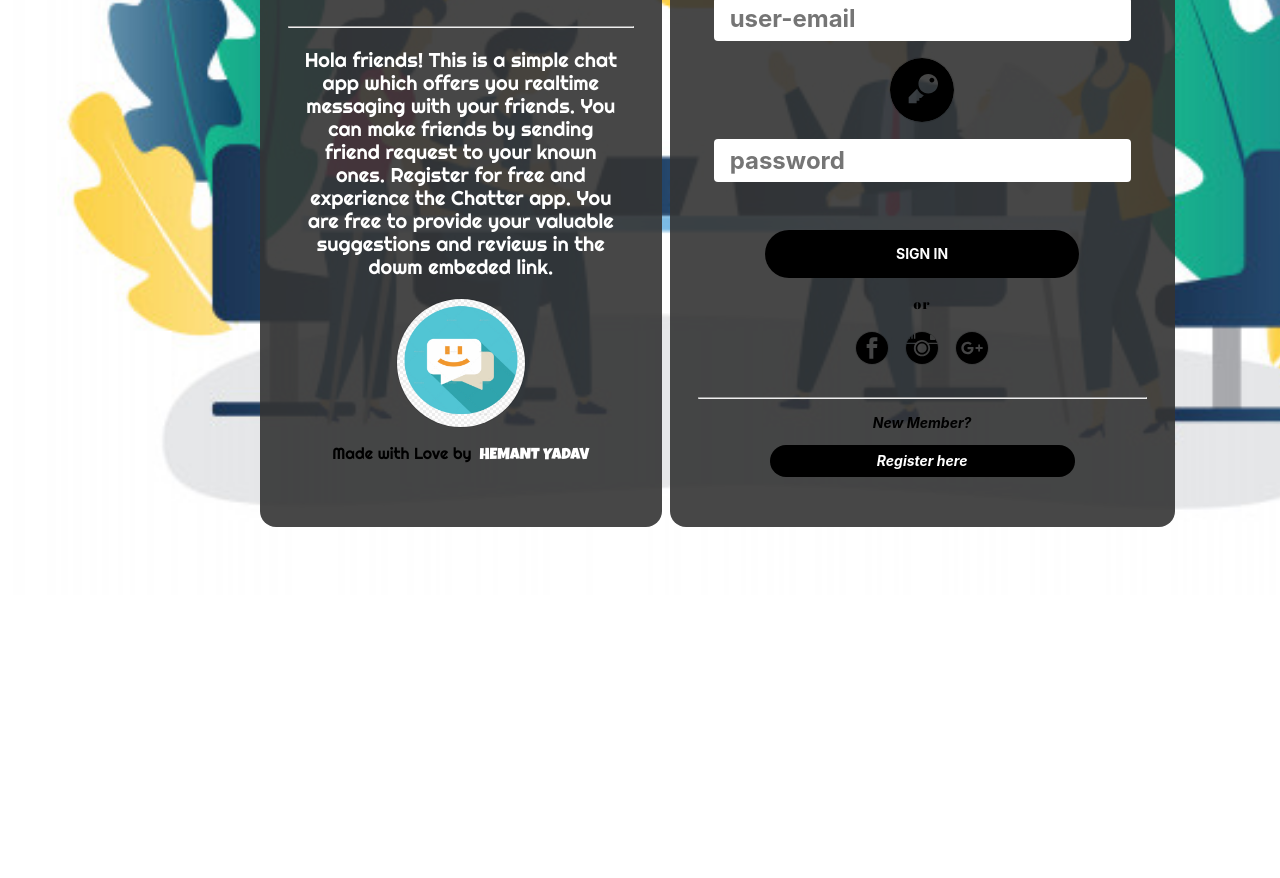
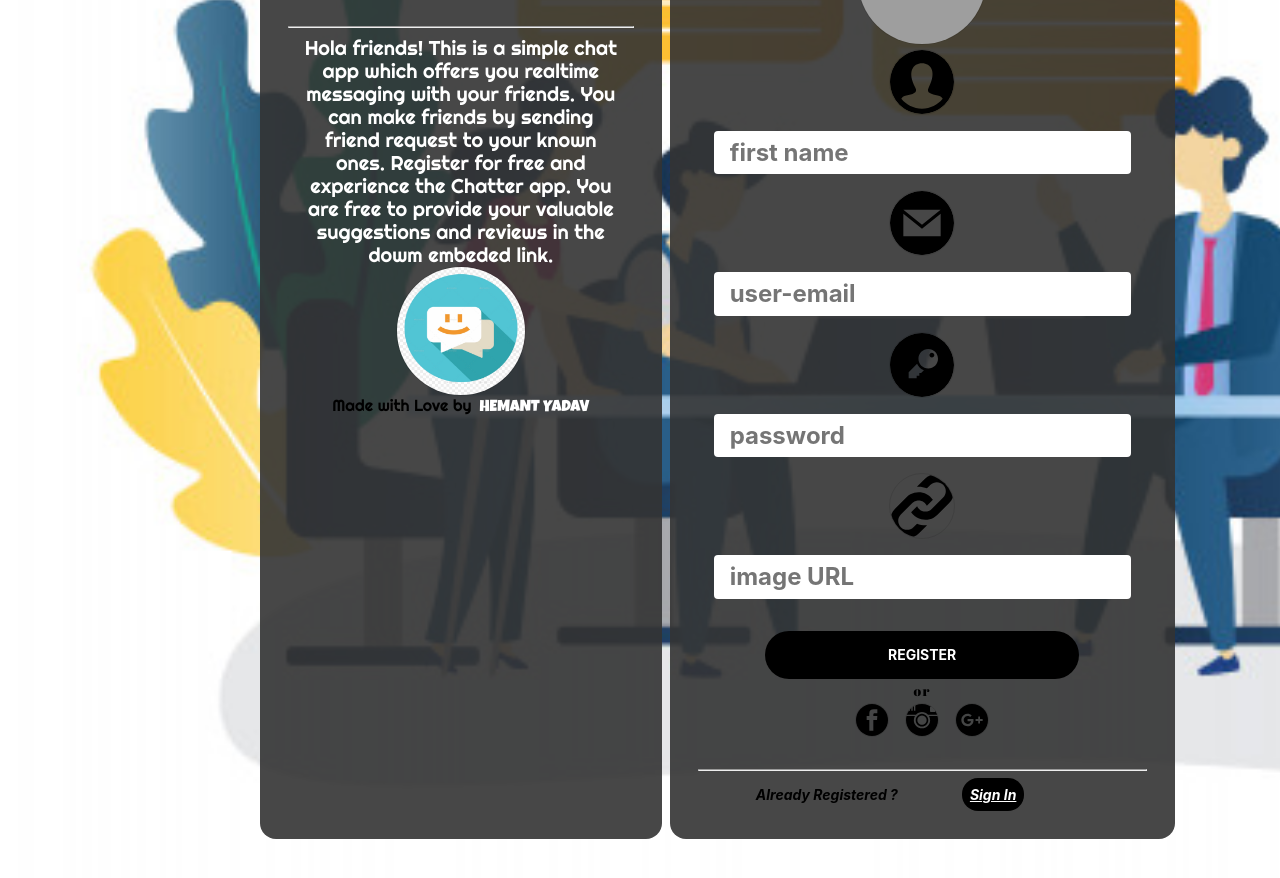
Before and after one commit to Nemesis4247/WriteItOut, a React (Create React App) app: page /register in a window 1280 px wide. Shown: the part 300-1178 px from the top of the page. Before the commit the page ends 895 px from the top, so only its background shows below. Built offline with nearby package versions, Linux system fonts and the light colour scheme; grey boxes are pictures that could not be loaded; a web font is replaced by a local one.

Commit message:
react router implemented and minor changes

```diff
--- a/package.json
+++ b/package.json
@@ -12,6 +12,7 @@
     "react-bootstrap-table-next": "^4.0.3",
     "react-bootstrap-table2-toolkit": "^2.1.3",
     "react-dom": "^16.13.1",
+    "react-router-dom": "^5.2.0",
     "react-scripts": "3.4.3",
     "tachyons": "^4.12.0"
   },
--- a/src/App.js
+++ b/src/App.js
@@ -1,11 +1,16 @@
 import React, { Component } from 'react';
-import { QuestionsList } from './Components/ques-list'
+import { QuestionsList } from './Components/Mainpage/ques-list';
+import Answer from './Components/Mainpage/Answer';
 import './App.css';
 import Register from './Components/Register/Register';
 import Signin from './Components/Signin/Signin';
+import {
+  BrowserRouter as Router,
+  Switch,
+  Route,
+} from "react-router-dom";
 
 const initialState = {
-      route: 'signin',
       user: {
         'name':'',
         'email':'',
@@ -32,17 +37,12 @@ class App extends Component {
       })
       }
 
-      onRouteChange = (route) => {
-        if(route === 'signout'){
-          this.setState(initialState);
-        }
-        this.setState({route: route});
-      }
 
       render(){
       return (
-        <div className="App">
-            {
+        <Router>
+          <div className="App">
+            {/* {
               this.state.route === 'signin'?
               <Signin loadUser = { this.loadUser } onRouteChange = { this.onRouteChange }  />:
               (
@@ -50,8 +50,23 @@ class App extends Component {
                 <Register loadUser = { this.loadUser } onRouteChange = { this.onRouteChange } />:
                 <QuestionsList />
               )
-            }
-        </div>
+            } */}
+            <Switch>
+              <Route path="/home">
+                <QuestionsList />
+              </Route>
+              <Route path="/register">
+                <Register loadUser = { this.loadUser } />
+              </Route>
+              <Route path="/question/:id">
+                <Answer />
+              </Route>
+              <Route path="/">
+                <Signin loadUser = { this.loadUser } />
+              </Route>
+            </Switch>
+          </div>
+        </Router>
       );
     }
 }
--- a/src/Components/Answer.js
+++ b/src/Components/Mainpage/Answer.js
@@ -1,6 +1,7 @@
-import React, { useEffect, useState } from 'react'
-import styles from './Answer.module.css'
-import Profile from './Signin/chico.png'
+import React, { useEffect, useState } from 'react';
+import styles from './Answer.module.css';
+import Profile from '../Signin/chico.png';
+import { useParams } from 'react-router-dom';
 
 export default function Answer() {
     const [liked, setLiked] = useState(false)
@@ -9,7 +10,10 @@ export default function Answer() {
 
     const [commentText, setCommentText] = useState('')
 
+    let { id } = useParams();
+
     useEffect(() => {
+        console.log('question id : ', id);
         if (liked) {
             setUpvoteBG('deepskyblue')
             setUpvoteTextColor('white')
@@ -18,7 +22,7 @@ export default function Answer() {
             setUpvoteBG('white')
             setUpvoteTextColor('black')
         }
-    }, [liked])
+    }, [liked, id])
 
     return (
         <div id={styles.container}>
--- a/src/Components/ques-list.js
+++ b/src/Components/Mainpage/ques-list.js
@@ -1,27 +1,41 @@
 import React, { useEffect, useState } from 'react';
 import BootstrapTable from 'react-bootstrap-table-next';
 import ToolkitProvider, { Search } from 'react-bootstrap-table2-toolkit';
+import { useHistory } from 'react-router-dom';
 const { SearchBar } = Search;
 
 export function QuestionsList() {
+    let history = useHistory();
     const columns = [{
         dataField: 'ques',
         text: 'Questions'
     }]
+
+    const rowEvents = {
+        onClick : (e, row ,index) => {
+            history.push(`/question/${row.id}`)
+        }
+    }
+
     const testquestions = [{
-        ques : 'how are you??'
+        ques : 'how are you??',
+        id : 1
     },
     {
-        ques : 'what are you??'
+        ques : 'what are you??',
+        id : 2
     },
     {
-        ques : 'who are you??'
+        ques : 'who are you??',
+        id : 3
     },
     {
-        ques : 'where are you??'
+        ques : 'where are you??',
+        id : 3
     },
     {
-        ques : 'how are you1??'
+        ques : 'how are you1??',
+        id : 4
     }]
     const [questions, setquestions] = useState(testquestions)
 
@@ -46,6 +60,7 @@ export function QuestionsList() {
                 <div>
                     <SearchBar { ...props.searchProps } />
                     <BootstrapTable
+                    rowEvents={ rowEvents }
                     { ...props.baseProps }
                     />
                 </div>
--- a/src/Components/Register/Register.js
+++ b/src/Components/Register/Register.js
@@ -9,6 +9,7 @@ import mail from './mail.svg';
 import link from './link.svg';
 import { zoomIn } from 'react-animations';
 import Radium, {StyleRoot} from 'radium';
+import { NavLink } from 'react-router-dom';
 
 
 const styles = {
@@ -62,13 +63,12 @@ class Register extends React.Component {
 				if(data.id){
 					const friends = [];
 					this.props.loadUser(data, friends);
-					this.props.onRouteChange('home');
+					// this.props.onRouteChange('home');
 				}
 			})
 	}
 
 	render(){
-		const { onRouteChange } = this.props;
 	return(
 		<StyleRoot>
 		<div className="tc dt pv5 ph7" style={styles.zoomIn}>
@@ -170,11 +170,16 @@ class Register extends React.Component {
 		        <hr className="mt4"/>
 		        <div className="tc b f6 mt2 glow pa2 i">
 		          Already Registered ?
-		          <p
+				  	<NavLink
+					  to="/"
+					  className="white pointer bg-black pa2 mh5 br4"
+					>Sign In
+					</NavLink>
+		          {/* <p
 			          className="white pointer bg-black pa2 mh5 br4"
 			          onClick={() => onRouteChange('signin')}>
 			          Sign In
-		          </p>
+		          </p> */}
 		        </div>
 
 		      </div>
--- a/src/Components/Signin/Signin.js
+++ b/src/Components/Signin/Signin.js
@@ -9,6 +9,7 @@ import { fadeIn } from 'react-animations';
 import { fadeOut } from 'react-animations';
 import { zoomIn } from 'react-animations';
 import Radium, {StyleRoot} from 'radium';
+import { NavLink } from 'react-router-dom';
 
 
 const styles = {
@@ -67,7 +68,7 @@ class Signin extends React.Component {
 						.then(result => result.json())
 						.then(friends => {
 								this.props.loadUser(data, friends);
-								this.props.onRouteChange('home');
+								// this.props.onRouteChange('home');
 						})
 						.catch(err => {
 							console.log(err);
@@ -81,7 +82,6 @@ class Signin extends React.Component {
 
 
 	render(){
-		const { onRouteChange } = this.props;
 	return(
 		<StyleRoot>
 		<div className="tc dt pv5 ph7" style={styles.zoomIn}>
@@ -152,11 +152,16 @@ class Signin extends React.Component {
 		        <hr className="mt4"/>
 		        <div className="tc b f6 mt2 glow pa2 i">
 		          New Member?
-		          <p
+				  	<NavLink
+					  to="/register"
+					  className="white pointer bg-black pa2 mh5 br4"
+					>Register here
+					</NavLink>
+		          {/* <p
 			          className="white pointer bg-black pa2 mh5 br4"
 			          onClick={() => onRouteChange('register')}>
 			          Register here
-		          </p>
+		          </p> */}
 		        </div>
 
 		      </div>
```
Also changed, not shown: src/Components/Mainpage/Answer.module.css (renamed from src/Components/Answer.module.css), 1 other file (tests, documents, lock files or other folders).
